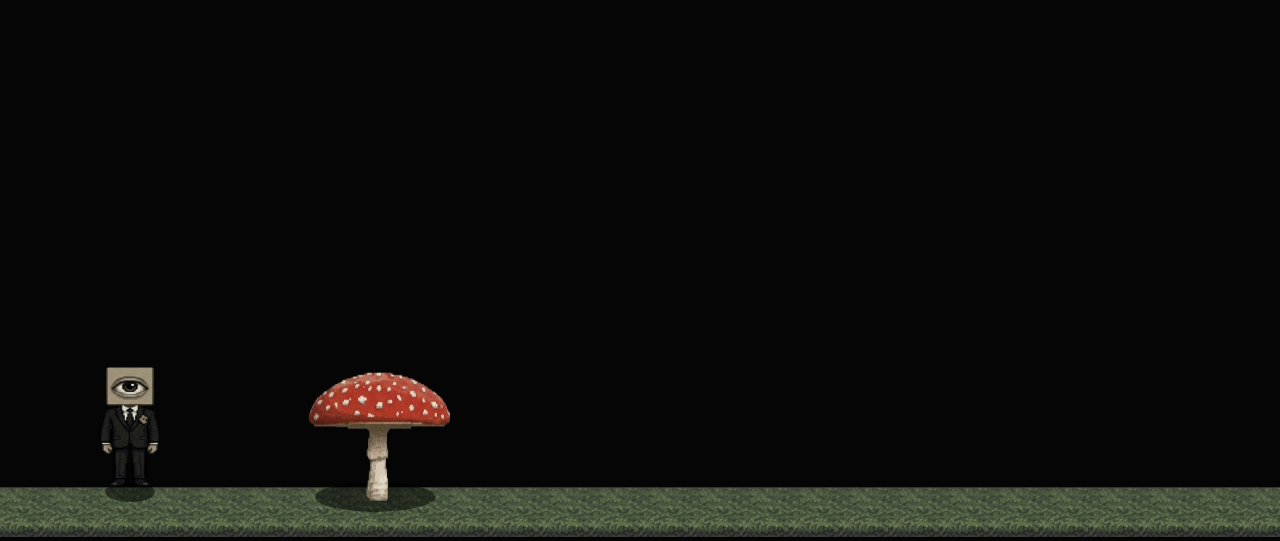
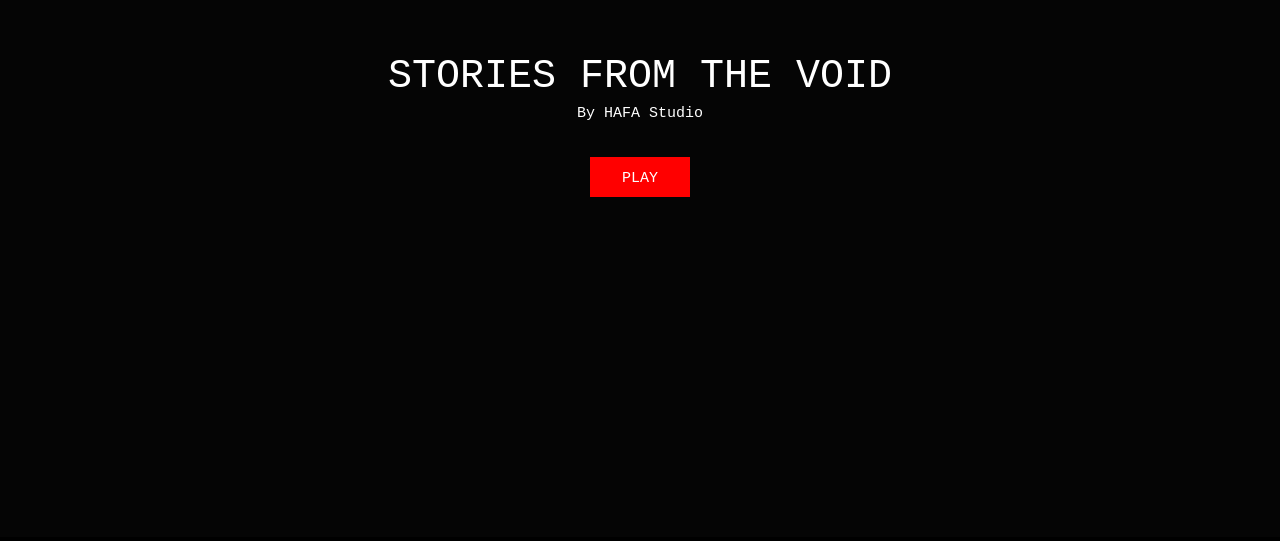
Before and after one commit to h55835406-hash/Voidgame, a plain HTML site: page index.html in a window 1280 px wide. Shown: the part 263-804 px from the top of the page. Drawn offline with Linux system fonts and the light colour scheme.

Commit message:
Update index.html

```diff
--- a/index.html
+++ b/index.html
@@ -1,6 +1,6 @@
 <!DOCTYPE html>
 <html>
-<body style="margin: 0; overflow: hidden; background: #050505;">
+<body style="margin: 0; overflow: hidden; background: #000; font-family: monospace;">
     <canvas id="game"></canvas>
     <script>
         const canvas = document.getElementById('game');
@@ -8,82 +8,83 @@
         canvas.width = window.innerWidth;
         canvas.height = window.innerHeight;
 
-        const images = {
+        const imgUrls = {
             idle1: 'https://raw.githubusercontent.com/h55835406-hash/Voidgame/main/idle1.png',
             idlem1: 'https://raw.githubusercontent.com/h55835406-hash/Voidgame/main/idlem1.png',
-            rightm1: 'https://raw.githubusercontent.com/h55835406-hash/Voidgame/main/rightm1.png',
-            rightm2: 'https://raw.githubusercontent.com/h55835406-hash/Voidgame/main/rightm2.png',
-            leftm1: 'https://raw.githubusercontent.com/h55835406-hash/Voidgame/main/leftm1.png',
-            leftm2: 'https://raw.githubusercontent.com/h55835406-hash/Voidgame/main/leftm2.png',
+            rm1: 'https://raw.githubusercontent.com/h55835406-hash/Voidgame/main/rightm1.png',
+            rm2: 'https://raw.githubusercontent.com/h55835406-hash/Voidgame/main/rightm2.png',
+            lm1: 'https://raw.githubusercontent.com/h55835406-hash/Voidgame/main/leftm1.png',
+            lm2: 'https://raw.githubusercontent.com/h55835406-hash/Voidgame/main/leftm2.png',
             grass: 'https://raw.githubusercontent.com/h55835406-hash/Voidgame/main/grass1.jpg',
-            mushroom: 'https://raw.githubusercontent.com/h55835406-hash/Voidgame/main/grib.png'
+            grib: 'https://raw.githubusercontent.com/h55835406-hash/Voidgame/main/grib.png'
         };
 
-        const sprites = {};
-        Object.keys(images).forEach(key => {
-            sprites[key] = new Image();
-            sprites[key].src = images[key];
-        });
+        const s = {};
+        Object.keys(imgUrls).forEach(k => { s[k] = new Image(); s[k].src = imgUrls[k]; });
 
-        const player = {
-            x: 100, y: 100, w: 60, h: 120,
-            dx: 0, dy: 0, grounded: false
-        };
+        let gameState = 'menu', camX = 0, score = 0;
+        const p = { x: 400, y: 0, w: 60, h: 110, dx: 0, dy: 0, g: true, dir: 'r' };
+        const gribs = [], enemies = [];
 
-        let mushroomSway = 0;
+        function spawnGrib(x) {
+            let size = 50 + Math.random() * 150;
+            gribs.push({ x, y: canvas.height - size - 50, size });
+        }
+        for(let i=0; i<20; i++) spawnGrib(i * 300);
 
-        function draw() {
-            ctx.clearRect(0, 0, canvas.width, canvas.height);
-            mushroomSway += 0.05;
+        function drawMenu() {
+            ctx.fillStyle = '#050505'; ctx.fillRect(0,0,canvas.width,canvas.height);
+            ctx.fillStyle = '#fff'; ctx.textAlign = 'center';
+            ctx.font = '40px monospace'; ctx.fillText('STORIES FROM THE VOID', canvas.width/2, canvas.height/2 - 50);
+            ctx.font = '15px monospace'; ctx.fillText('By HAFA Studio', canvas.width/2, canvas.height/2 - 20);
+            ctx.fillStyle = '#f00'; ctx.fillRect(canvas.width/2 - 50, canvas.height/2 + 20, 100, 40);
+            ctx.fillStyle = '#fff'; ctx.fillText('PLAY', canvas.width/2, canvas.height/2 + 45);
+        }
 
-            // Земля
-            for(let i=0; i<canvas.width; i+=50) {
-                ctx.drawImage(sprites.grass, i, canvas.height-50, 50, 50);
+        function game() {
+            if(gameState !== 'play') return drawMenu();
+            ctx.clearRect(0,0,canvas.width,canvas.height);
+
+            camX += (p.x - camX - canvas.width/2) * 0.1;
+            ctx.save(); ctx.translate(-camX, 0);
+
+            // Бесконечная трава и грибы
+            for(let i = Math.floor(camX/50)*50; i < camX + canvas.width + 50; i+=50) {
+                ctx.drawImage(s.grass, i, canvas.height-50, 50, 50);
             }
+            gribs.forEach(g => ctx.drawImage(s.grib, g.x, g.y, g.size, g.size));
+            if(gribs[gribs.length-1].x < camX + canvas.width) spawnGrib(gribs[gribs.length-1].x + 300 + Math.random()*200);
 
-            // Тень и покачивающийся гриб
-            const sway = Math.sin(mushroomSway) * 5;
-            ctx.fillStyle = 'rgba(0,0,0,0.5)';
-            ctx.beginPath();
-            ctx.ellipse(375, canvas.height-40, 60, 15, 0, 0, Math.PI*2);
-            ctx.fill();
-            ctx.drawImage(sprites.mushroom, 300 + sway, canvas.height-180, 150, 150);
+            // Сущности (преследование)
+            if(Math.random() < 0.01) enemies.push({x: camX + canvas.width, y: canvas.height-100});
+            enemies.forEach(e => {
+                e.x += (p.x > e.x ? 2 : -2);
+                ctx.fillStyle = 'red'; ctx.fillRect(e.x, e.y, 30, 30); // Заглушка монстра
+            });
 
-            // Тень под игроком
-            ctx.beginPath();
-            ctx.ellipse(player.x + player.w/2, canvas.height-45, 25, 10, 0, 0, Math.PI*2);
-            ctx.fill();
+            // Анимация игрока
+            let cur = s.idle1;
+            if(p.dx > 0) cur = (Date.now()%400 > 200) ? s.rm1 : s.rm2;
+            else if(p.dx < 0) cur = (Date.now()%400 > 200) ? s.lm1 : s.lm2;
+            else if(Date.now()%3000 < 200) cur = s.idlem1;
+            ctx.drawImage(cur, p.x, p.y, p.w, p.h);
 
-            // Анимация героя
-            let current = sprites.idle1;
-            if (player.dx > 0) current = (Math.floor(Date.now()/200)%2) ? sprites.rightm1 : sprites.rightm2;
-            else if (player.dx < 0) current = (Math.floor(Date.now()/200)%2) ? sprites.leftm1 : sprites.leftm2;
-            else if (Math.floor(Date.now()/2000)%5 === 0) current = sprites.idlem1;
+            p.x += p.dx; p.y += p.dy;
+            if(p.y + p.h < canvas.height-50) { p.dy += 0.8; p.g = false; }
+            else { p.dy = 0; p.y = canvas.height-50-p.h; p.g = true; }
 
-            ctx.drawImage(current, player.x, player.y, player.w, player.h);
-
-            player.x += player.dx;
-            player.y += player.dy;
-            if (player.y + player.h < canvas.height-50) {
-                player.dy += 0.6;
-                player.grounded = false;
-            } else {
-                player.dy = 0;
-                player.y = canvas.height-50-player.h;
-                player.grounded = true;
-            }
-
-            requestAnimationFrame(draw);
+            ctx.restore();
+            requestAnimationFrame(game);
         }
 
         window.onkeydown = e => {
-            if (e.key == 'd' || e.key == 'в') player.dx = 5;
-            if (e.key == 'a' || e.key == 'ф') player.dx = -5;
-            if ((e.key == 'w' || e.key == 'ц') && player.grounded) player.dy = -15;
+            if(e.key == 'd') p.dx = 6; if(e.key == 'a') p.dx = -6;
+            if(e.key == 'w' && p.g) p.dy = -16;
         };
-        window.onkeyup = () => player.dx = 0;
+        window.onkeyup = () => p.dx = 0;
+        canvas.onclick = (e) => { if(gameState == 'menu') { gameState = 'play'; game(); } };
 
-        draw();
+        drawMenu();
     </script>
 </body>
 </html>
```
